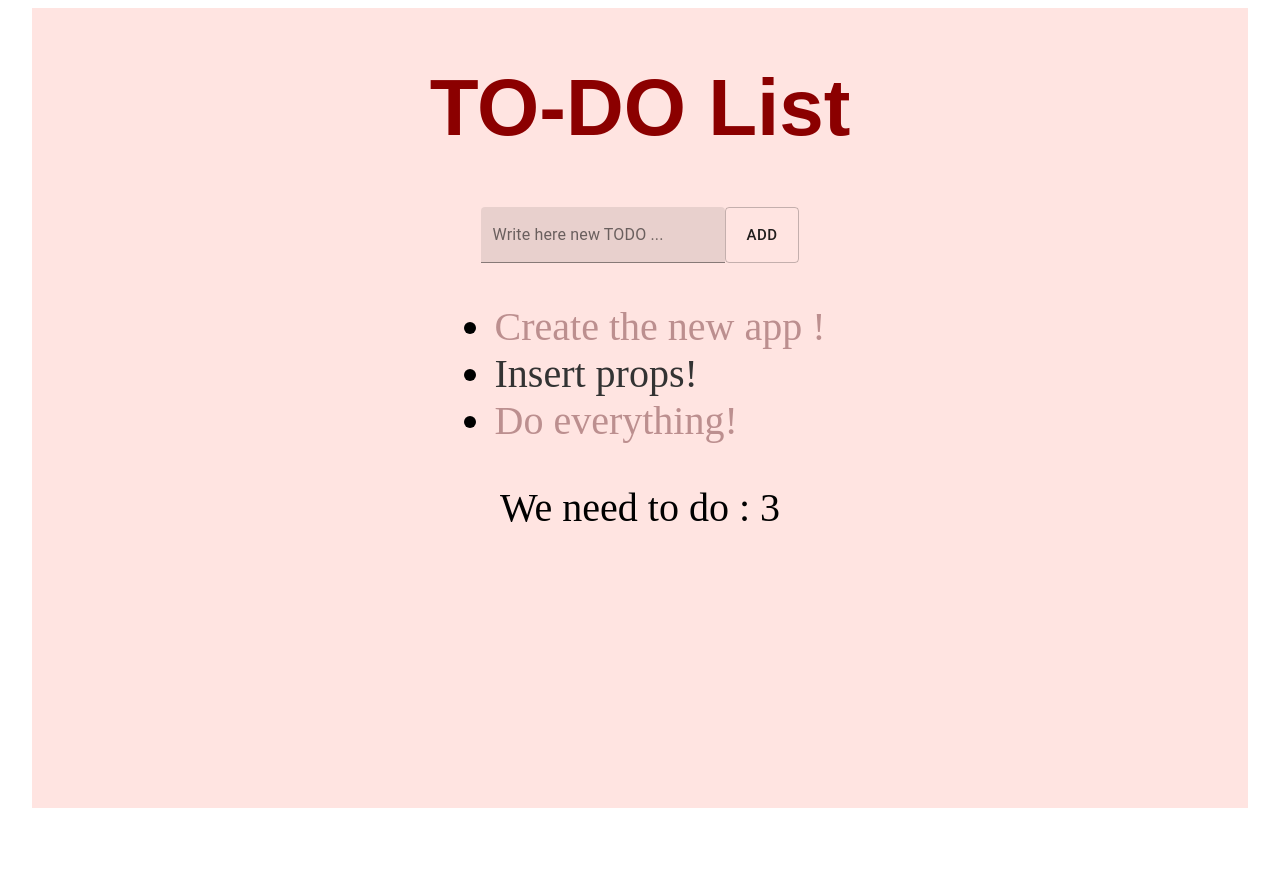
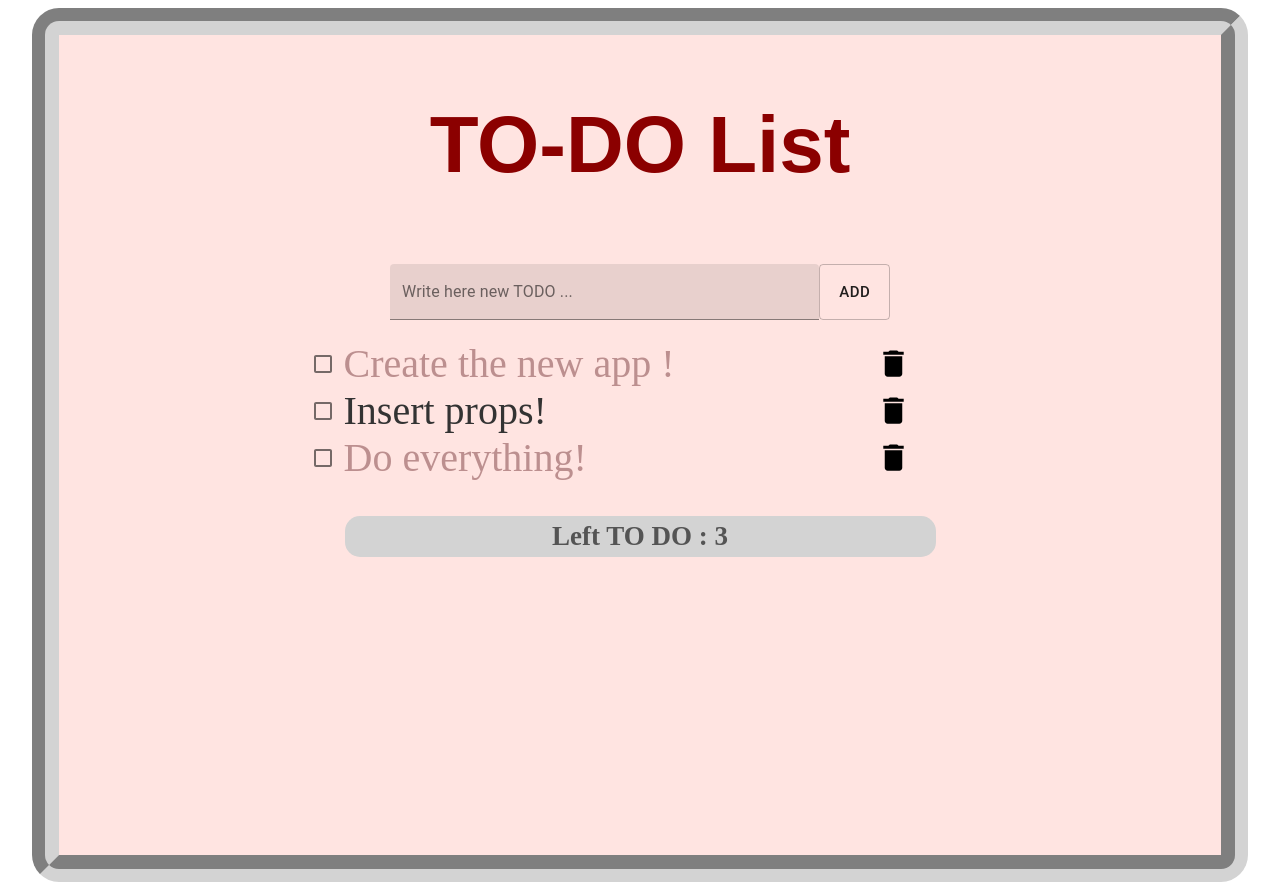
Before and after one commit to WebHeroSchool/React_Todo_NM, a React (Create React App) app: page / in a window 1280 px wide. Before the commit the page ends 816 px from the top, so only its background shows below. Built offline with nearby package versions, Linux system fonts and the light colour scheme.

Commit message:
styles Lesson 26

```diff
--- a/package.json
+++ b/package.json
@@ -36,6 +36,7 @@
   },
   "devDependencies": {
     "@material-ui/core": "^4.9.5",
+    "@material-ui/icons": "^4.9.1",
     "classnames": "^2.2.6",
     "gh-pages": "^2.2.0"
   }
--- a/src/Components/App/App.js
+++ b/src/Components/App/App.js
@@ -28,8 +28,10 @@ const App = () => {
         <div className={styles.wrap}>
                 <h1 className={styles.title}> TO-DO List</h1>
                 <InputItem />
+            <div className={styles.list}>
                 <ItemList items={items}/>
-                <Footer  count={3}/>
+            </div>
+            <Footer  count={3}/>
             </div>
 </Container>
     );
--- a/src/Components/App/App.module.css
+++ b/src/Components/App/App.module.css
@@ -4,7 +4,10 @@
     flex-direction: column;
     font-size: 40px;
     background: mistyrose;
-    height: 100vh;
+    height: 800px;
+    padding: 10px;
+    border: groove 27px  lightgrey;
+    border-radius: 27px;
 }
 .title{
     color: darkred;
--- a/src/Components/Footer/Footer.js
+++ b/src/Components/Footer/Footer.js
@@ -1,7 +1,10 @@
 import React from "react";
+import styles from './Footer.module.css';
 
 const Footer = ({count}) => (
-    <div> <span>We need to do : {count}</span> </div>
+    <div className={styles.wrap}>
+        <span className={styles.text}>Left TO DO  : {count}</span>
+    </div>
 );
 
 export default Footer;
--- /dev/null
+++ b/src/Components/Footer/Footer.module.css
@@ -0,0 +1,16 @@
+.wrap{
+    width: 50%;
+    padding: 5px 10px;
+    display: flex;
+    justify-content: center;
+    border-radius: 15px;
+    background-color: #d3d3d3;
+    margin: 20px;
+}
+
+.text{
+    margin: 0;
+    font-size: 27px;
+    font-weight: bold;
+    color: #545454;
+}
--- a/src/Components/InputItem/InputItem.js
+++ b/src/Components/InputItem/InputItem.js
@@ -8,7 +8,8 @@ const InputItem = () => (
         <TextField
             id="filled-basic"
             label="Write here new TODO ..."
-            variant="filled" />
+            variant="filled"
+            className={styles.input}/>
         <Button
             href='#'
             variant="outlined"
--- a/src/Components/InputItem/InputItem.module.css
+++ b/src/Components/InputItem/InputItem.module.css
@@ -1,4 +1,6 @@
 .input{
     display: flex;
     justify-content: space-between;
+    margin: 20px;
+    width: 500px;
 }
--- a/src/Components/Item/Items.js
+++ b/src/Components/Item/Items.js
@@ -1,15 +1,28 @@
 import React from 'react';
 import styles from './Items.module.css';
 import classname from 'classnames';
+import Checkbox from '@material-ui/core/Checkbox';
+import DeleteIcon from '@material-ui/icons/Delete';
 
 
 const Items = ({value, isDone}) => (
+    <div className={styles.wrap}>
+        <Checkbox
+            color="default"
+            value="default"
+            inputProps={{ 'aria-label': 'primary checkbox' }}
+        />
     <span className={
         classname({
             [styles.item]: true,
             [styles.done]: isDone
         })
     }> {value}! </span>
+
+        <DeleteIcon className={styles.btn} fontSize="large" />
+
+    </div>
+
 );
 
 export default Items;
--- a/src/Components/Item/Items.module.css
+++ b/src/Components/Item/Items.module.css
@@ -1,6 +1,17 @@
 .item{
     color: #333;
+    width: 600px;
 }
 .done{
     color: #bc8f8f;
 }
+.wrap{
+    min-height: 30px;
+    display: flex;
+    justify-content: space-between;
+    align-items: center;
+    flex-direction: row;
+}
+.btn {
+    cursor: pointer;
+}
--- a/src/Components/ItemList/ItemList.js
+++ b/src/Components/ItemList/ItemList.js
@@ -1,11 +1,16 @@
 import React from 'react';
 import Items from '../Item/Items';
+import styles from './ItemList.module.css'
 
 const ItemList = ({items}) =>(
-    <ul>
-        {items.map(item => <li key={item.value}>
-            <Items value={item.value} isDone={item.isDone}/></li> )}
-    </ul>
+<div className={styles.wrap}>
+        {items.map(item =>
+            <Items key={item.value}
+                  value={item.value}
+                  isDone={item.isDone}/>
+        )}
+</div>
 );
 
+
 export default ItemList;
--- /dev/null
+++ b/src/Components/ItemList/ItemList.module.css
@@ -0,0 +1,4 @@
+.wrap {
+    width: 90%;
+    margin-bottom: 15px;
+}
```
Also changed, not shown: 1 other file (tests, documents, lock files or other folders).
